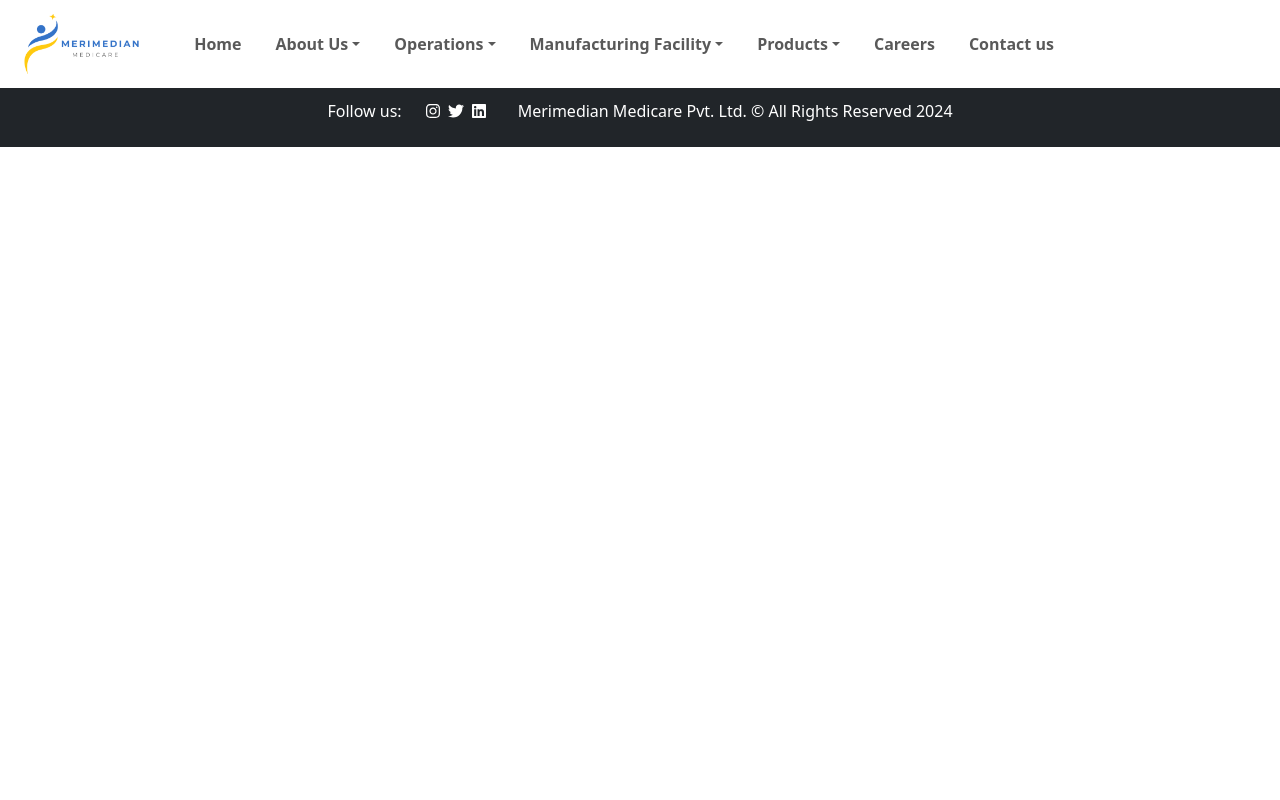
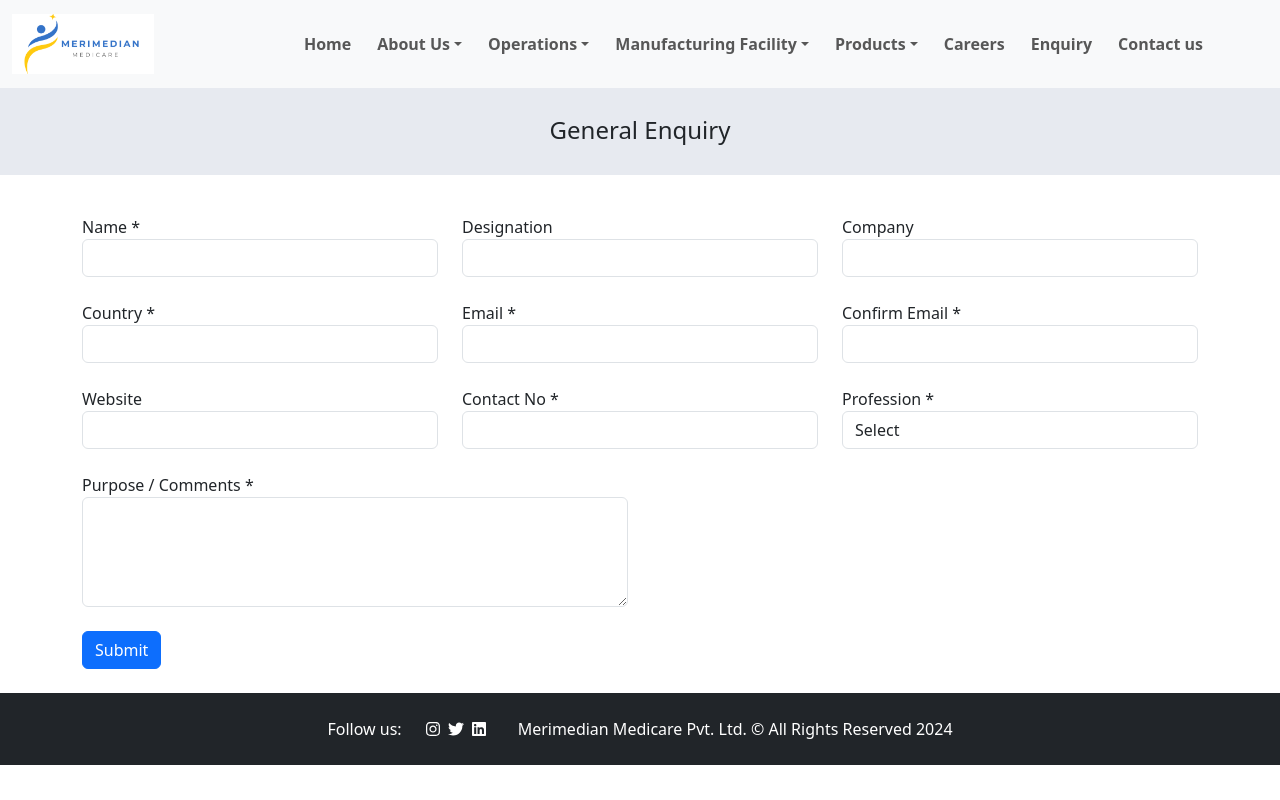
Before and after one commit to AtharvMirajkar/test-merimedian, a React (Vite) app: page /general-enquiry in a window 1280 px wide. Built offline with nearby package versions, Linux system fonts and the light colour scheme.

Commit message:
added enquiry form

```diff
--- a/package.json
+++ b/package.json
@@ -17,6 +17,7 @@
     "bootstrap": "^5.3.3",
     "react": "^18.2.0",
     "react-dom": "^18.2.0",
+    "react-hook-form": "^7.51.3",
     "react-router-dom": "^6.22.3",
     "reactstrap": "^9.2.2"
   },
--- a/src/App.jsx
+++ b/src/App.jsx
@@ -10,6 +10,7 @@ import Products from "./Pages/Products";
 import Career from "./Pages/Career";
 import Clients from "./components/Clients";
 import Overview from "./components/Overview";
+import GeneralEnquiryForm from "./components/GeneralEnquiryForm";
 
 const App = () => {
   return (
@@ -23,6 +24,10 @@ const App = () => {
           <Route path="/contact" element={<Contact />}></Route>
           <Route path="/products" element={<Products />}></Route>
           <Route path="/Careers" element={<Career />}></Route>
+          <Route
+            path="/general-enquiry"
+            element={<GeneralEnquiryForm />}
+          ></Route>
 
           <Route
             path="/products/productA"
--- a/src/Styles/Header.css
+++ b/src/Styles/Header.css
@@ -10,17 +10,16 @@
 
 /* .max-navbar-height {
   max-height: 70px;
-  background-color: #ffffff;
 } */
 
 .mynav {
-  /* margin-left: 45%; */
+  margin-left: 10%;
   /* padding: 10px; */
-  font-weight: 600;
+  font-weight: 700;
 }
 
 .nav-link {
-  margin-right: 18px;
+  margin-right: 10px;
 }
 
 .hover-dropdown:hover .dropdown-menu {
--- /dev/null
+++ b/src/components/GeneralEnquiryForm.jsx
@@ -0,0 +1,194 @@
+import React, { useState } from "react";
+import Title from "./Title";
+
+function GeneralEnquiryForm() {
+  const [formData, setFormData] = useState({
+    name: "",
+    designation: "",
+    company: "",
+    country: "",
+    email: "",
+    confirmEmail: "",
+    website: "",
+    contactNo: "",
+    profession: "",
+    purposeComments: "",
+  });
+
+  const handleChange = (e) => {
+    const { name, value } = e.target;
+    setFormData({
+      ...formData,
+      [name]: value,
+    });
+  };
+
+  const handleSubmit = (e) => {
+    e.preventDefault();
+    // Here you can add form validation logic
+    console.log(formData); // For now, just log the form data
+  };
+
+  return (
+    <>
+      <div>
+        <Title text="General Enquiry" />
+      </div>
+
+      <div className="container">
+        <form onSubmit={handleSubmit}>
+          <div className="row mb-4">
+            <div className="col-md-4">
+              <div className="form-group">
+                <label>Name *</label>
+                <input
+                  type="text"
+                  className="form-control"
+                  name="name"
+                  value={formData.name}
+                  onChange={handleChange}
+                  required
+                />
+              </div>
+            </div>
+            <div className="col-md-4">
+              <div className="form-group">
+                <label>Designation</label>
+                <input
+                  type="text"
+                  className="form-control"
+                  name="designation"
+                  value={formData.designation}
+                  onChange={handleChange}
+                />
+              </div>
+            </div>
+            <div className="col-md-4">
+              <div className="form-group">
+                <label>Company</label>
+                <input
+                  type="text"
+                  className="form-control"
+                  name="company"
+                  value={formData.company}
+                  onChange={handleChange}
+                />
+              </div>
+            </div>
+          </div>
+          <div className="row mb-4">
+            <div className="col-md-4">
+              <div className="form-group">
+                <label>Country *</label>
+                <input
+                  type="text"
+                  className="form-control"
+                  name="country"
+                  value={formData.country}
+                  onChange={handleChange}
+                  required
+                />
+              </div>
+            </div>
+            <div className="col-md-4">
+              <div className="form-group">
+                <label>Email *</label>
+                <input
+                  type="email"
+                  className="form-control"
+                  name="email"
+                  value={formData.email}
+                  onChange={handleChange}
+                  required
+                />
+              </div>
+            </div>
+            <div className="col-md-4">
+              <div className="form-group">
+                <label>Confirm Email *</label>
+                <input
+                  type="email"
+                  className="form-control"
+                  name="confirmEmail"
+                  value={formData.confirmEmail}
+                  onChange={handleChange}
+                  required
+                />
+              </div>
+            </div>
+          </div>
+          <div className="row mb-4">
+            <div className="col-md-4">
+              <div className="form-group">
+                <label>Website</label>
+                <input
+                  type="text"
+                  className="form-control"
+                  name="website"
+                  value={formData.website}
+                  onChange={handleChange}
+                />
+              </div>
+            </div>
+            <div className="col-md-4">
+              <div className="form-group">
+                <label>Contact No *</label>
+                <input
+                  type="tel"
+                  className="form-control"
+                  name="contactNo"
+                  value={formData.contactNo}
+                  onChange={handleChange}
+                  required
+                />
+              </div>
+            </div>
+            <div className="col-md-4">
+              <div className="form-group">
+                <label>Profession *</label>
+                <select
+                  className="form-control"
+                  name="profession"
+                  value={formData.profession}
+                  onChange={handleChange}
+                  required
+                >
+                  <option value="">Select</option>
+                  <option value="Consumer">Consumer</option>
+                  <option value="Manufacturer">Manufacturer</option>
+                  <option value="Healthcare Professional">
+                    Healthcare Professional
+                  </option>
+                  <option value="Distributor">Distributor</option>
+                  <option value="Exporter">Exporter</option>
+                  <option value="Importer">Importer</option>
+                  <option value="Others">Others</option>
+                </select>
+              </div>
+            </div>
+          </div>
+          <div className="row mb-4">
+            <div className="col-md-6">
+              <div className="form-group">
+                <label>Purpose / Comments *</label>
+                <textarea
+                  className="form-control"
+                  name="purposeComments"
+                  value={formData.purposeComments}
+                  onChange={handleChange}
+                  required
+                  rows={4}
+                />
+              </div>
+            </div>
+          </div>
+          <button type="submit" className="btn btn-primary mb-4">
+            Submit
+          </button>
+        </form>
+      </div>
+    </>
+  );
+}
+
+export default GeneralEnquiryForm;
--- a/src/components/Header.jsx
+++ b/src/components/Header.jsx
@@ -39,7 +39,7 @@ function Header(args) {
   return (
     <div>
       <Navbar
-        className="fixed-top max-navbar-height bg-white "
+        className="fixed-top bg-light max-navbar-height"
         expand={"md"}
         {...args}
       >
@@ -272,6 +272,15 @@ function Header(args) {
             <NavItem>
               <Link
                 className="nav-link"
+                to="/general-enquiry"
+                onClick={handleNavigation}
+              >
+                Enquiry
+              </Link>
+            </NavItem>
+            <NavItem>
+              <Link
+                className="nav-link"
                 to="/Contact"
                 onClick={handleNavigation}
               >
```
Also changed, not shown: 1 other file (tests, documents, lock files or other folders).
